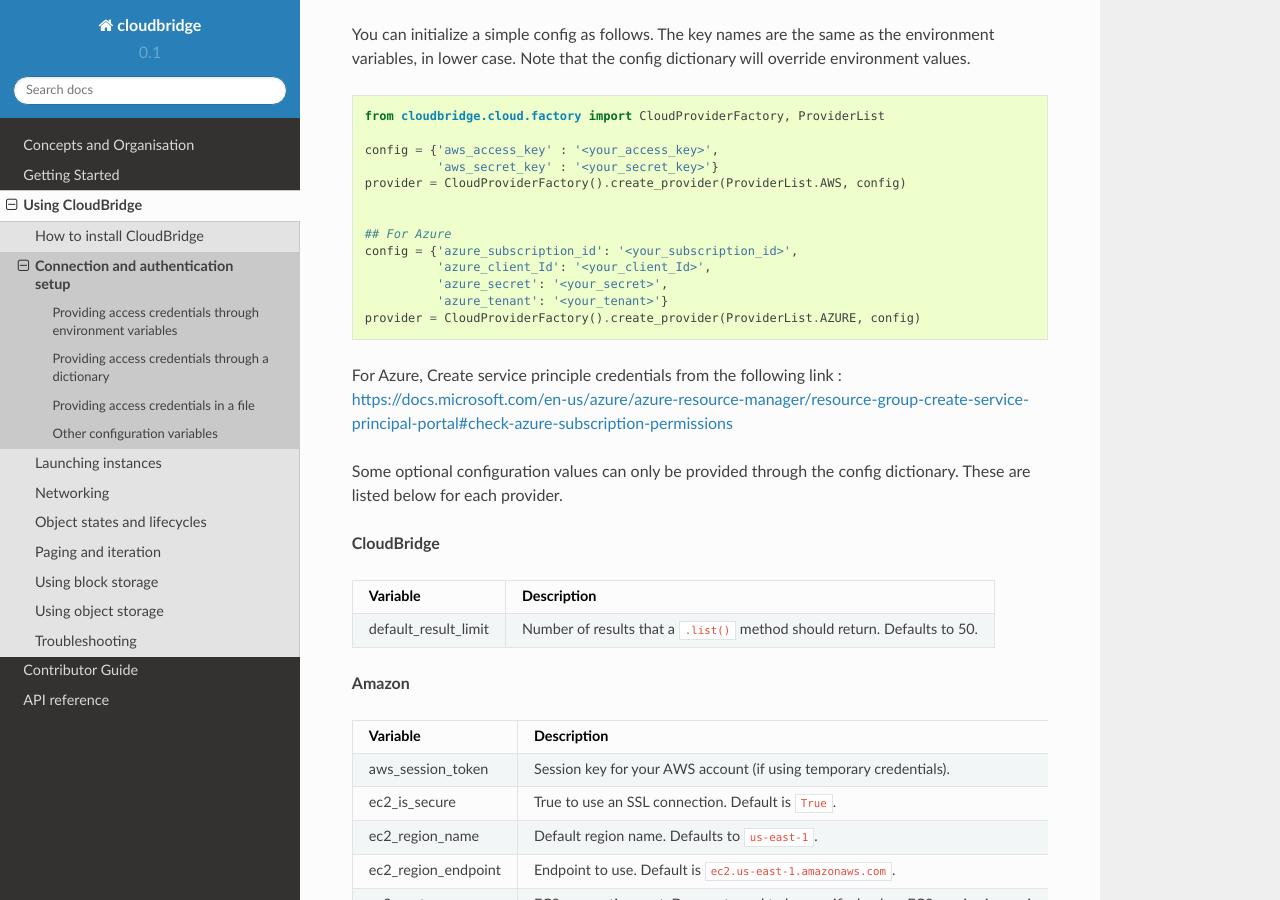
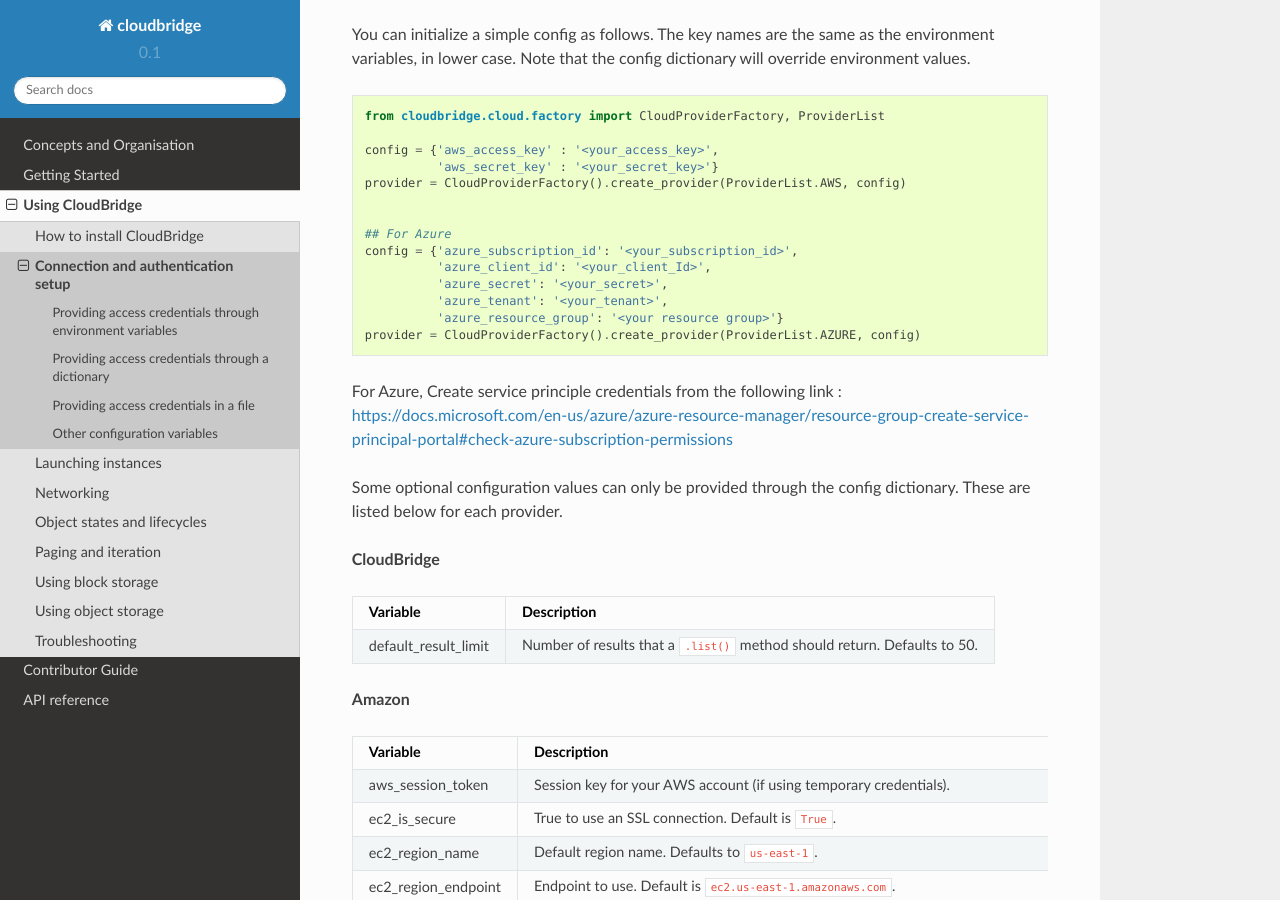
Before and after one commit to CloudVE/cloudbridge, a Sphinx documentation site: the page built from docs/topics/setup.rst, in a window 1280 px wide and 900 px high, scrolled down 1326 px. Built offline with Sphinx 7.4.7 and the Read the Docs theme 2.0.0, drawn with Linux system fonts in a browser that asks for light colours.

Commit message:
Update Azure setup config example

```diff
--- a/docs/topics/setup.rst
+++ b/docs/topics/setup.rst
@@ -71,9 +71,10 @@
 
     ## For Azure
     config = {'azure_subscription_id': '<your_subscription_id>',
-              'azure_client_Id': '<your_client_Id>',
+              'azure_client_id': '<your_client_Id>',
               'azure_secret': '<your_secret>',
-              'azure_tenant': '<your_tenant>'}
+              'azure_tenant': '<your_tenant>',
+              'azure_resource_group': '<your resource group>'}
     provider = CloudProviderFactory().create_provider(ProviderList.AZURE, config)
 
 For Azure, Create service principle credentials from the following link :
```
